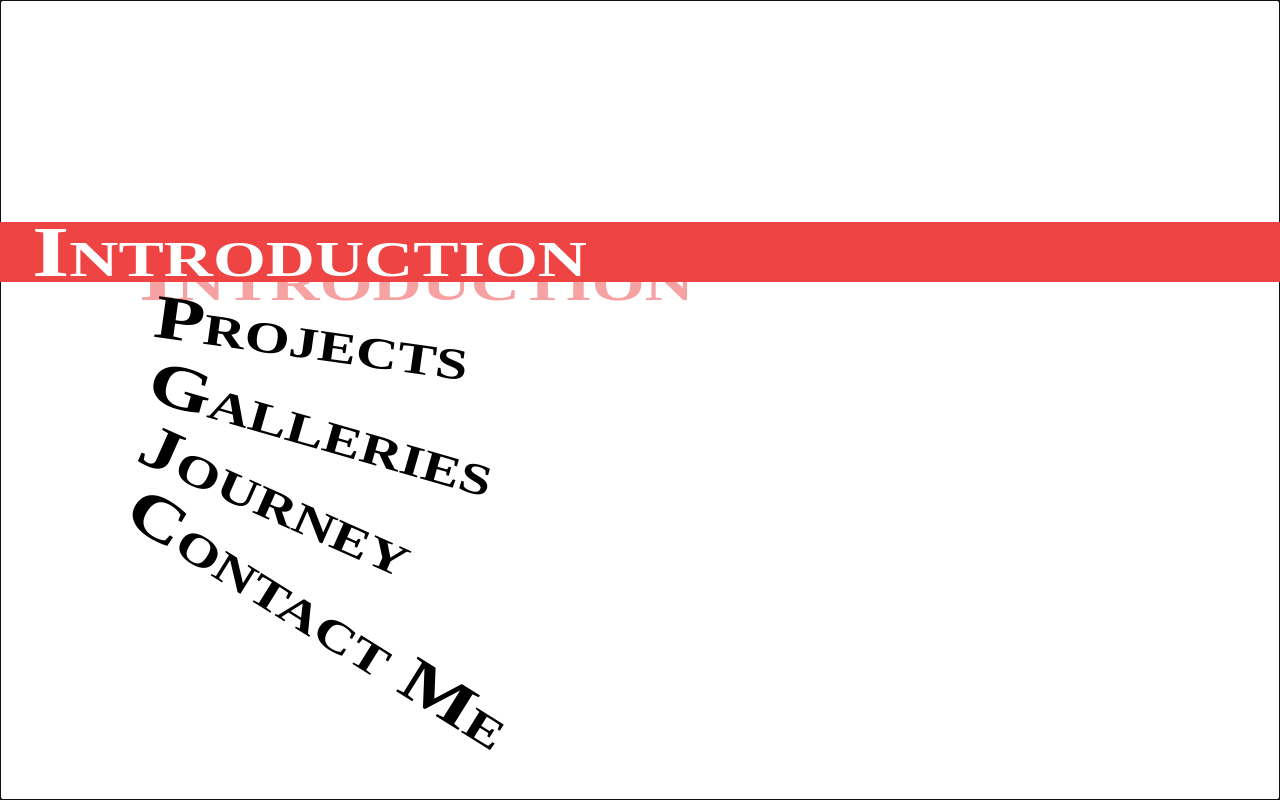
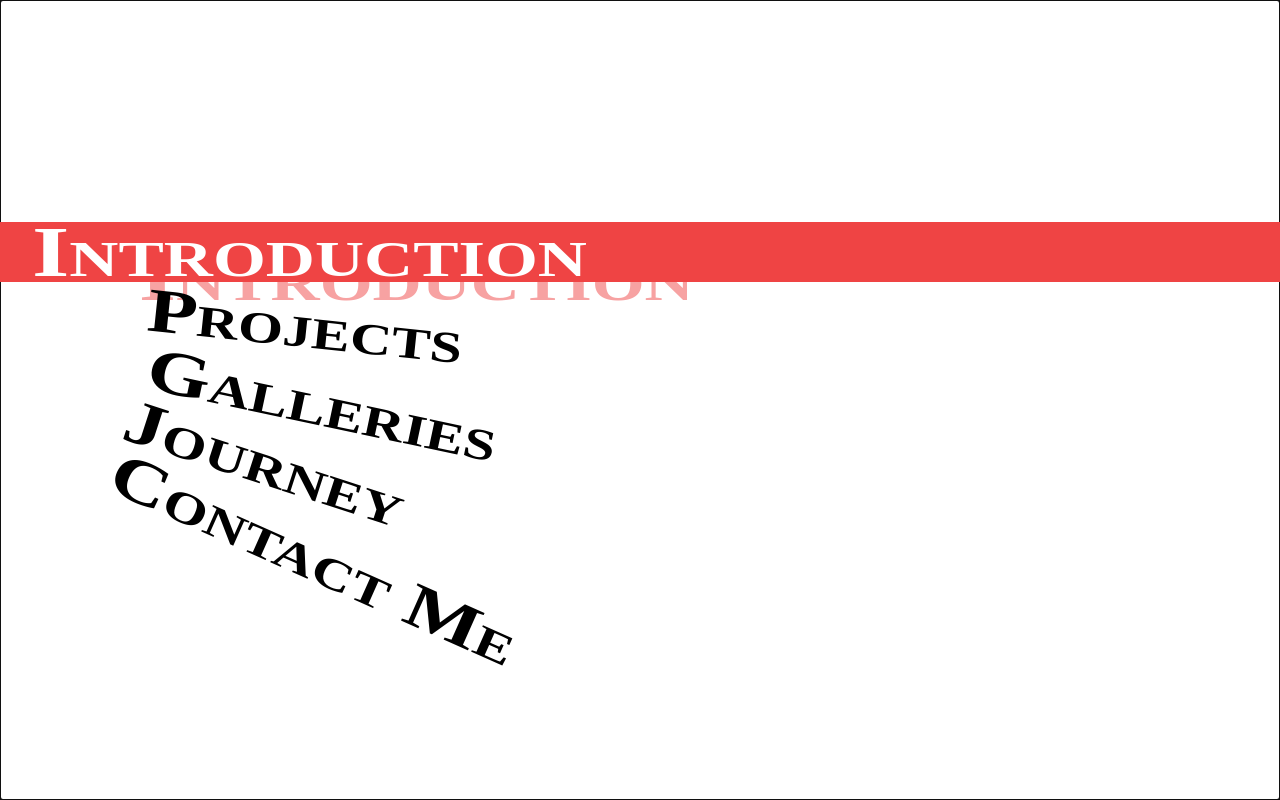
Before and after one commit to lluuvvii/my-personal-web-nextjs, a Next.js app: page /menutest in a window 1280 px wide. Built offline with nearby package versions, Linux system fonts and the light colour scheme.

Commit message:
update accurately angle text

```diff
--- a/src/app/components/selectMenu/Menus.tsx
+++ b/src/app/components/selectMenu/Menus.tsx
@@ -28,6 +28,8 @@ export default function SelectMenu() {
     }
   }
 
+  const rangeMenu = (menuItems.length) - 3
+
   return (
     <Box
       component={motion.div}
@@ -37,7 +39,8 @@ export default function SelectMenu() {
       sx={{ overflow: 'hidden', height: '100vh' }}>
       <Box sx={{ position: 'relative', top: '30vh', }}>
         {menuItems.map((item, index) => {
-          const angle = (index - selectedIndex) * 8
+          const angle = (index - selectedIndex) * 6
+          const leftMarginText = Math.abs(selectedIndex - index)
 
           return (
             <Box
@@ -96,6 +99,7 @@ export default function SelectMenu() {
               <Typography
                 variant='h4'
                 sx={{
+                  left: selectedIndex === index ? null : `-${index > 2 || index < 2 ? leftMarginText * 0.5 : 0.3}rem`,
                   position: 'relative',
                   fontSize: { xs: '1.5rem', sm: '2rem', md: '2.5rem', lg: '3rem' },
                   transform: selectedIndex === index ? 'scale(2, 1.5)' : 'scale(1.7, 1.3)',
```
